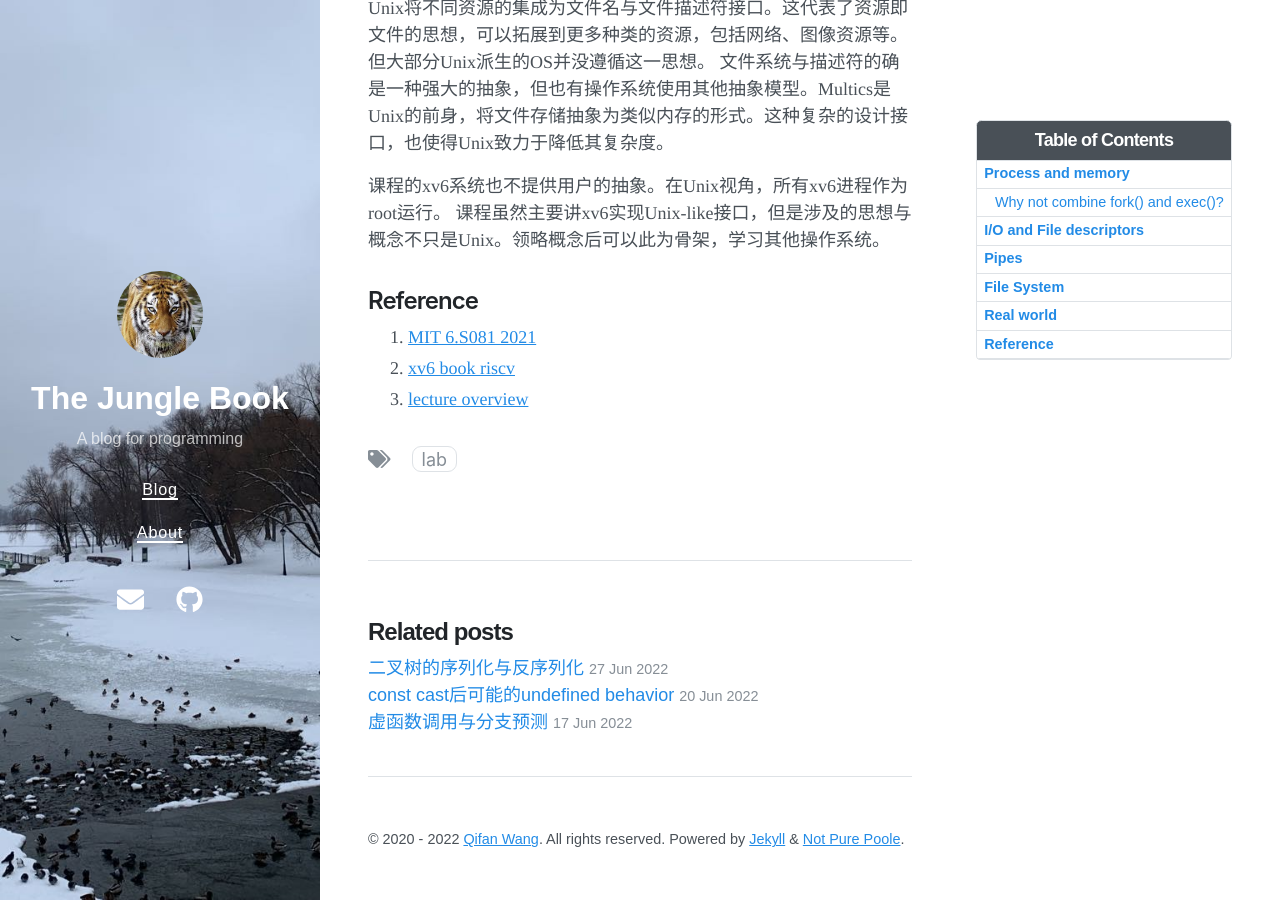
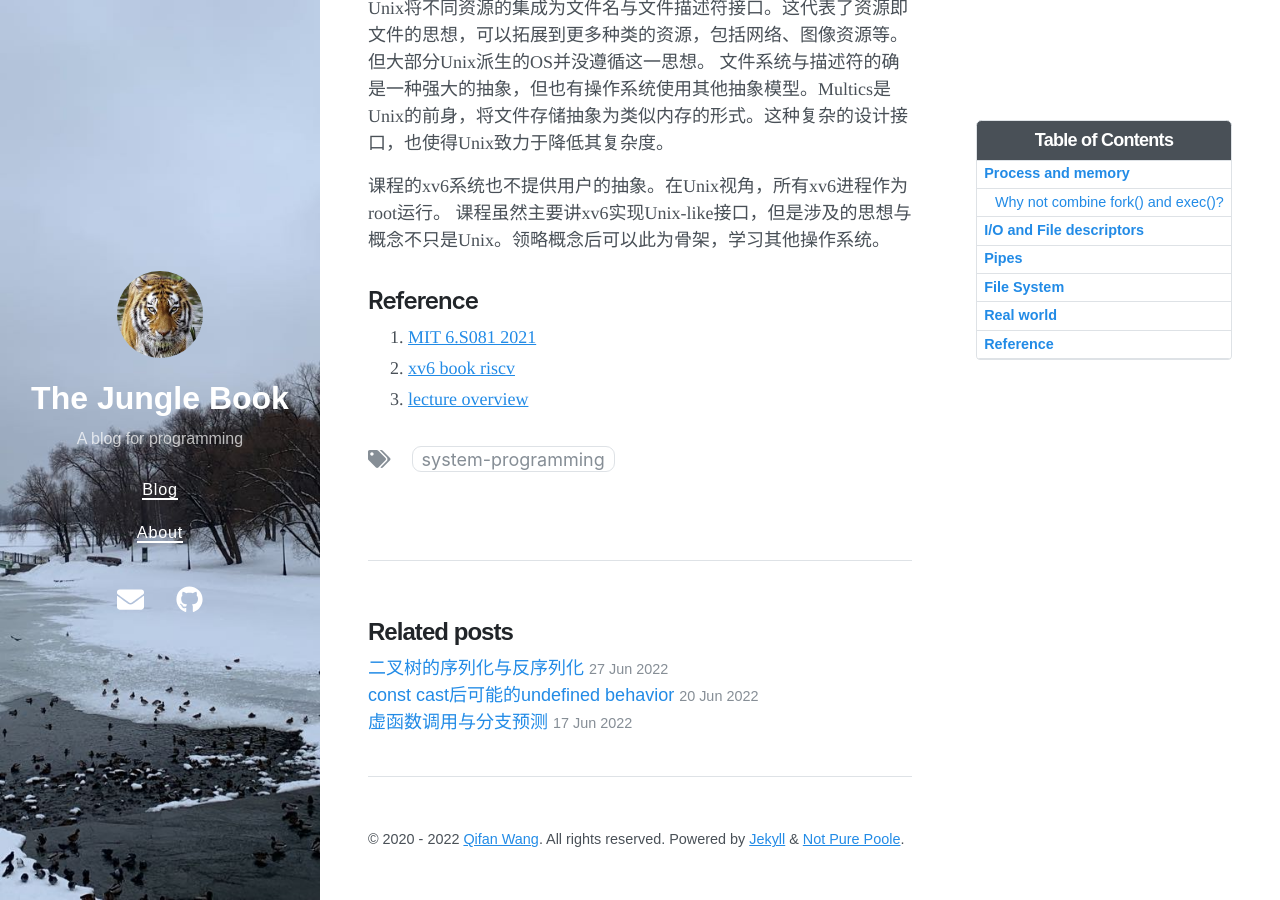
Before and after one commit to QifanWang/QifanWang.github.io, a Jekyll site: the page built from _posts/2022-06-29-mit-6s081-lec1.md, in a window 1280 px wide and 900 px high, scrolled down 4336 px. Built offline with Jekyll 4.4.1, drawn with Linux system fonts in a browser that asks for light colours; nearby versions of some CDN libraries.

Commit message:
_posts/2022-06-29-mit-6s081-lec1.md

```diff
--- a/_posts/2022-06-29-mit-6s081-lec1.md
+++ b/_posts/2022-06-29-mit-6s081-lec1.md
@@ -1,8 +1,8 @@
 ---
 layout: post
 title:  "MIT 6.S081 Lecture 1 Notes"
-categories: Operating System
-tags: [lab]
+categories: OS
+tags: [system programming]
 toc: true
 ---
 One benefit of summer was that each day we had more light to read by.
```
